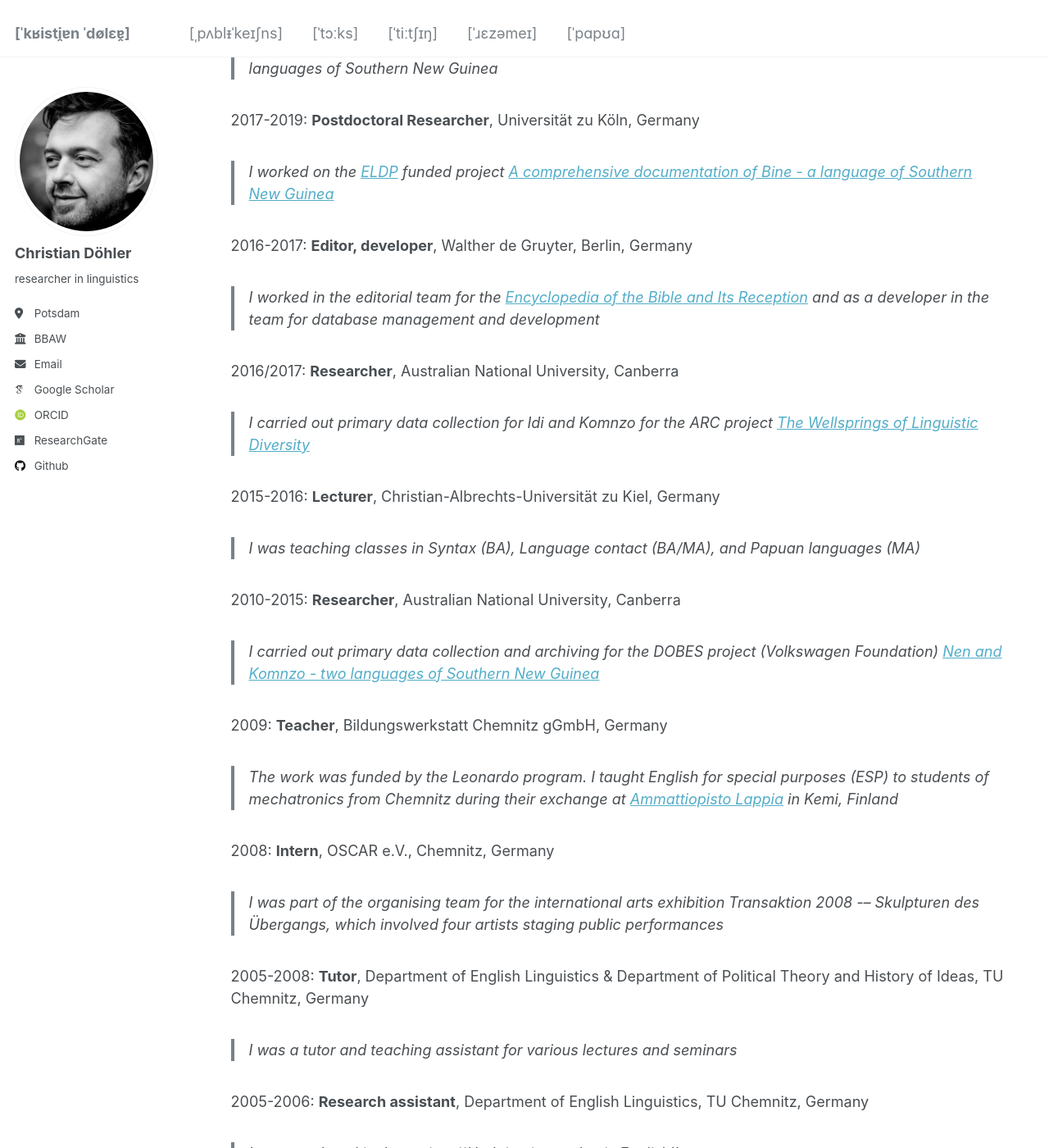
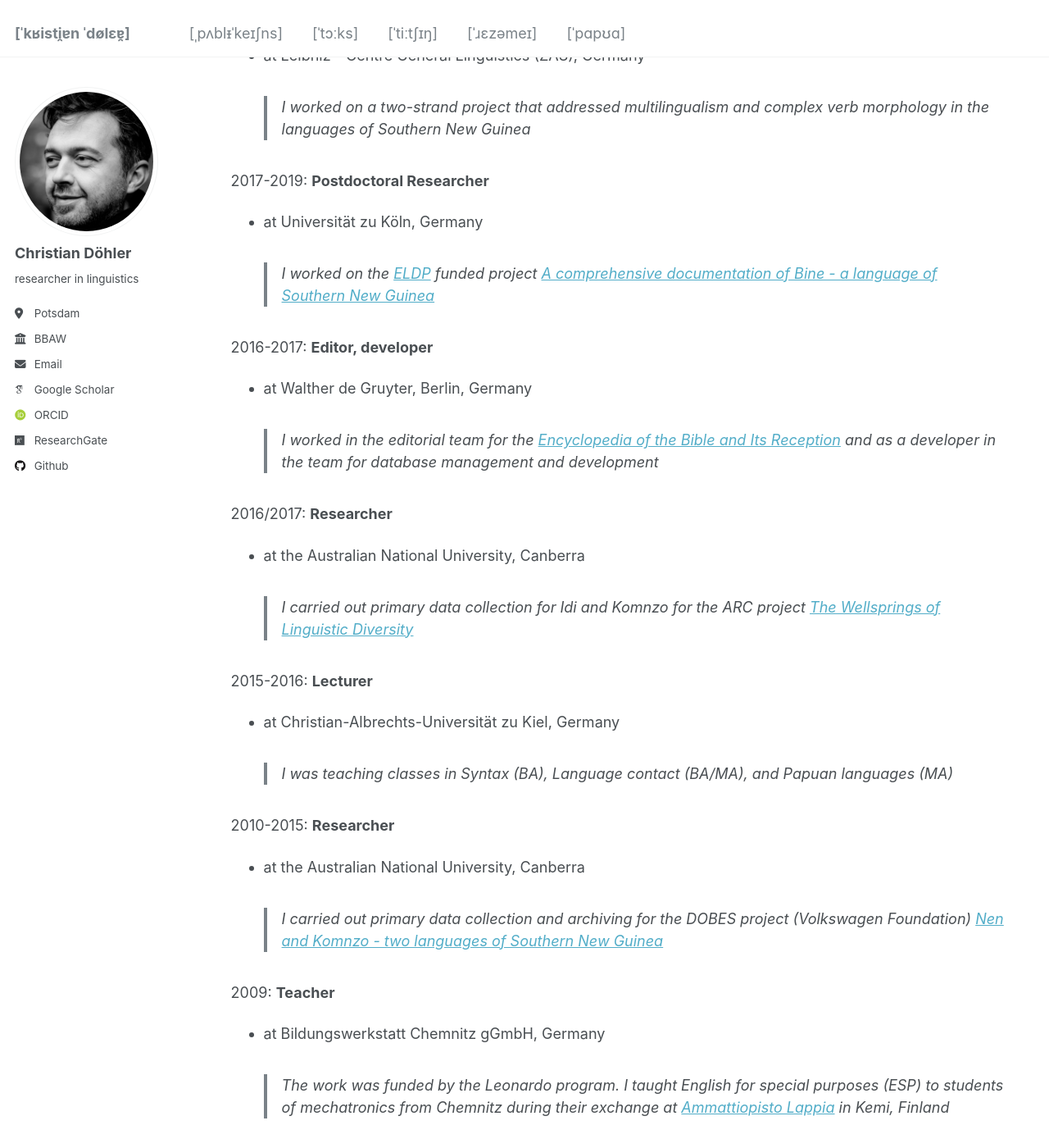
Before and after one commit to chrdoe/chrdoe.github.io, a Jekyll site: the page built from _pages/cv.md, in a window 1280 px wide and 1400 px high, scrolled down 836 px. Shown: the whole window at 82% size. Built offline with Jekyll 4.4.1, drawn with Linux system fonts in a browser that asks for light colours; some web fonts are replaced; some of the changed text lies outside the part shown.

Commit message:
Update cv.md

```diff
--- a/_pages/cv.md
+++ b/_pages/cv.md
@@ -20,40 +20,51 @@ Education
 Work
 ======
 
-2023-today: **Postdoctoral Researcher**, Berlin-Brandenburg Academy of Sciences and Humanities (BBAW), Germany
+2023-today: **Postdoctoral Researcher**
+* at the Berlin-Brandenburg Academy of Sciences and Humanities (BBAW), Germany
 > I currently work on a DFG-funded intrastructure project [Open Text Collections](opentextcollections.github.io) developing a publishing platform for interlinearized text
 
 2021: **Parental leave** (9 months)
 > The busiest period in this CV.
 
-2020-2023: **Postdoctoral Researcher**, Leibniz - Centre General Linguistics (ZAS), Germany
+2020-2023: **Postdoctoral Researcher**
+* at Leibniz - Centre General Linguistics (ZAS), Germany
 > I worked on a two-strand project that addressed multilingualism and complex verb morphology in the languages of Southern New Guinea
 
-2017-2019: **Postdoctoral Researcher**, Universität zu Köln, Germany
+2017-2019: **Postdoctoral Researcher**
+* at Universität zu Köln, Germany
 > I worked on the [ELDP](https://www.eldp.net/) funded project [*A comprehensive documentation of Bine - a language of Southern New Guinea*](https://www.elararchive.org/dk0471)
 
-2016-2017: **Editor, developer**, Walther de Gruyter, Berlin, Germany
+2016-2017: **Editor, developer**
+* at Walther de Gruyter, Berlin, Germany
 > I worked in the editorial team for the [*Encyclopedia of the Bible and Its Reception*](https://www.degruyter.com/database/ebr/html) and as a developer in the team for database management and development
 
-2016/2017: **Researcher**, Australian National University, Canberra
+2016/2017: **Researcher**
+* at the Australian National University, Canberra
 > I carried out primary data collection for Idi and Komnzo for the ARC project [*The Wellsprings of Linguistic Diversity*](https://researchportalplus.anu.edu.au/en/projects/the-wellsprings-of-linguistics-diversity)
 
-2015-2016: **Lecturer**, Christian-Albrechts-Universität zu Kiel, Germany
+2015-2016: **Lecturer**
+* at Christian-Albrechts-Universität zu Kiel, Germany
 > I was teaching classes in Syntax (BA), Language contact (BA/MA), and Papuan languages (MA)
 
-2010-2015: **Researcher**, Australian National University, Canberra
+2010-2015: **Researcher**
+* at the Australian National University, Canberra
 > I carried out primary data collection and archiving for the DOBES project (Volkswagen Foundation) [*Nen and Komnzo - two languages of Southern New Guinea*](https://dobes.mpi.nl/projects/morehead/)
 
-2009: **Teacher**, Bildungswerkstatt Chemnitz gGmbH, Germany
+2009: **Teacher**
+* at Bildungswerkstatt Chemnitz gGmbH, Germany
 > The work was funded by the Leonardo program. I taught English for special purposes (ESP) to students of mechatronics from Chemnitz during their exchange at [Ammattiopisto Lappia](https://www.lappia.fi/) in Kemi, Finland
 
-2008: **Intern**, OSCAR e.V., Chemnitz, Germany
+2008: **Intern**
+* at OSCAR e.V., Chemnitz, Germany
 > I was part of the organising team for the international arts exhibition *Transaktion 2008 -– Skulpturen des Übergangs*, which involved four artists staging public performances
 
-2005-2008: **Tutor**, Department of English Linguistics & Department of Political Theory and History of Ideas, TU Chemnitz, Germany
+2005-2008: **Tutor**
+* at the Department of English Linguistics & Department of Political Theory and History of Ideas, TU Chemnitz, Germany
 > I was a tutor and teaching assistant for various lectures and seminars
 
-2005-2006: **Research assistant**, Department of English Linguistics, TU Chemnitz, Germany
+2005-2006: **Research assistant**
+* at the Department of English Linguistics, TU Chemnitz, Germany
 > I was employed in the project ``Hedging in academic English''
 
 Funding
```
